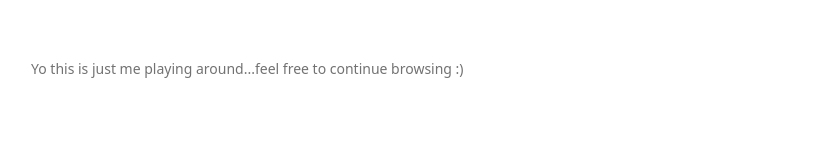
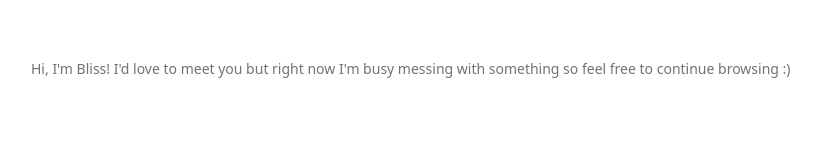
Before and after one commit to BlissChapman/MyWebsite, a plain HTML site: page index.html in a window 1280 px wide. Shown: the whole page, without its empty margins (27-848 px from the left). Drawn offline with Linux system fonts and the light colour scheme; a web font is replaced by a local one.

Commit message:
Update index.html

```diff
--- a/index.html
+++ b/index.html
@@ -13,6 +13,6 @@
     <![endif]-->
   </head>
   <body>
-    Yo this is just me playing around...feel free to continue browsing :)
+  Hi, I'm Bliss!  I'd love to meet you but right now I'm busy messing with something so feel free to continue browsing :)
   </body>
 </html>
```
